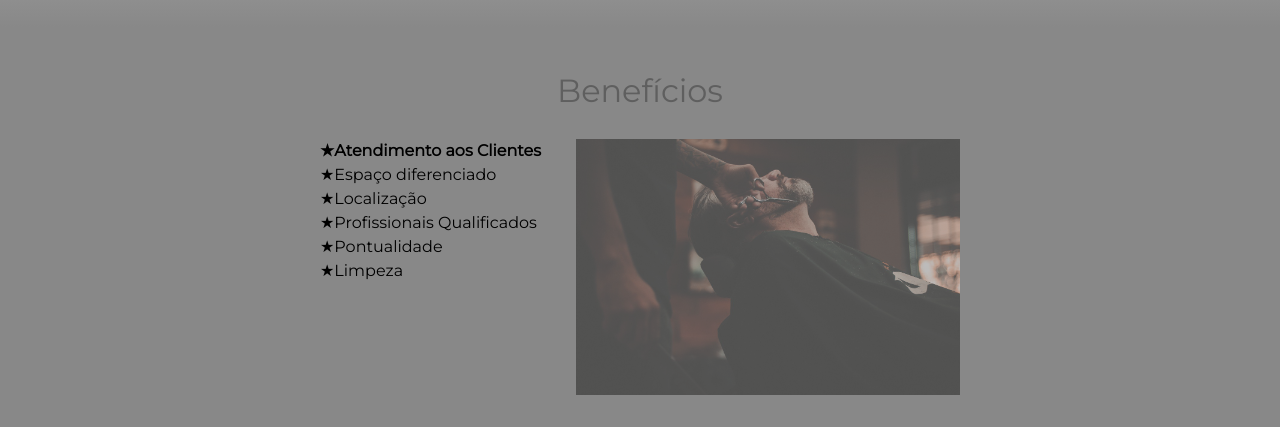
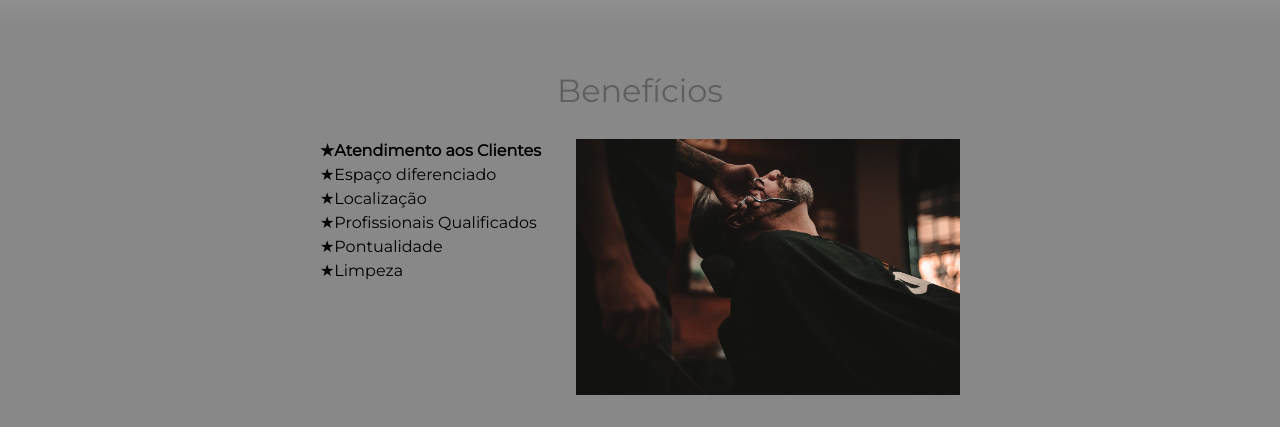
Before and after one commit to johnnysoutodev/alura-html-css-parte-4, a plain HTML site: page src/index.html in a window 1280 px wide. Shown: the part 1580-2007 px from the top of the page. Drawn offline with Linux system fonts and the light colour scheme; grey boxes are pictures that could not be loaded.

Commit message:
Update index.css

```diff
--- a/src/css/index.css
+++ b/src/css/index.css
@@ -81,12 +81,9 @@
 
 .imagem-beneficios {
 	width: 60%;
-	opacity: 0.45;
-	transition: 400ms;
-}
-
-.imagem-beneficios:hover {
-	opacity: 1;
+	/* opacity: 0.45; */
+	/* transition: 400ms; */
+	/* box-shadow: 10px 10px 30px 20px #000; */
 }
 
 .video {
```
